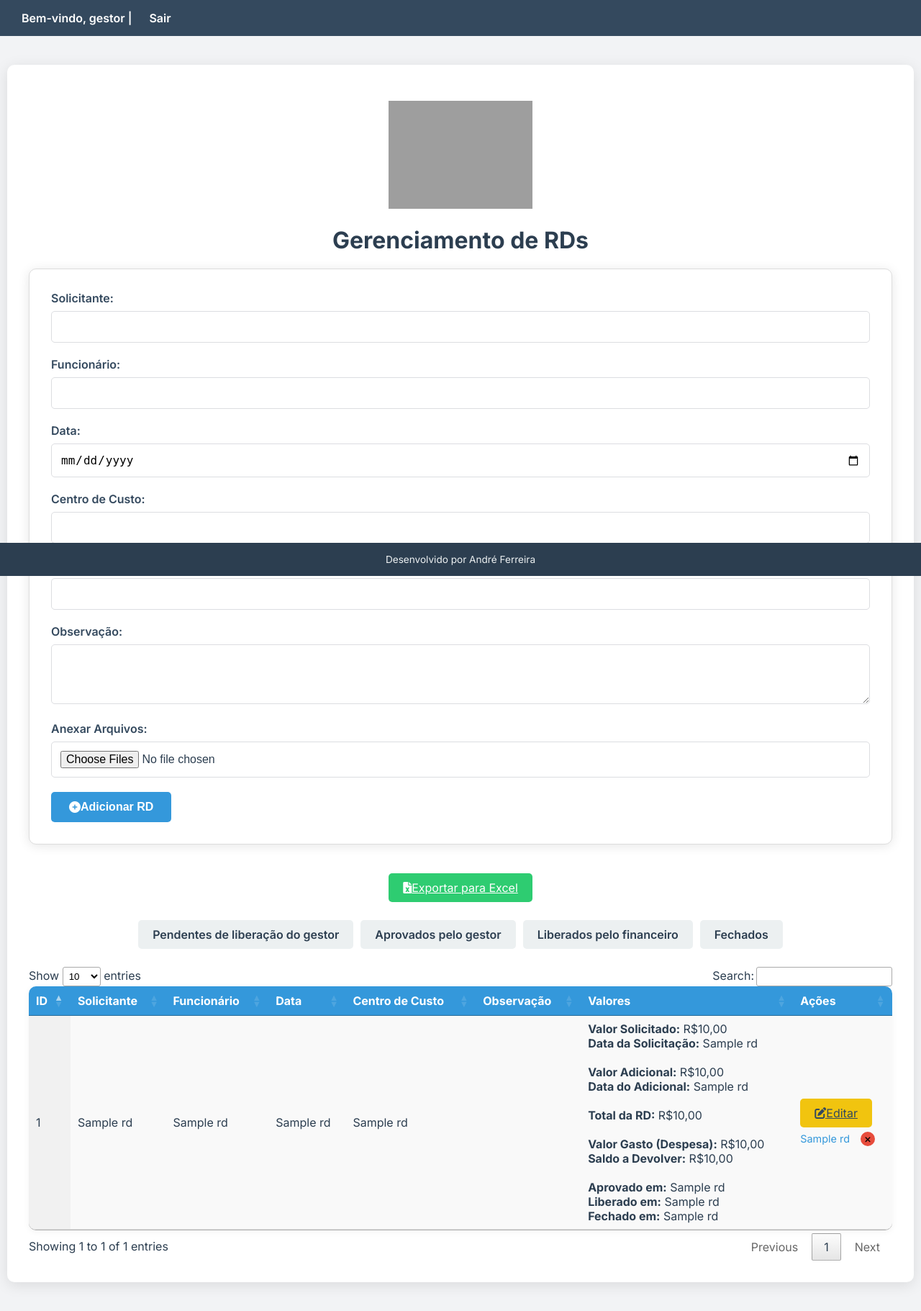
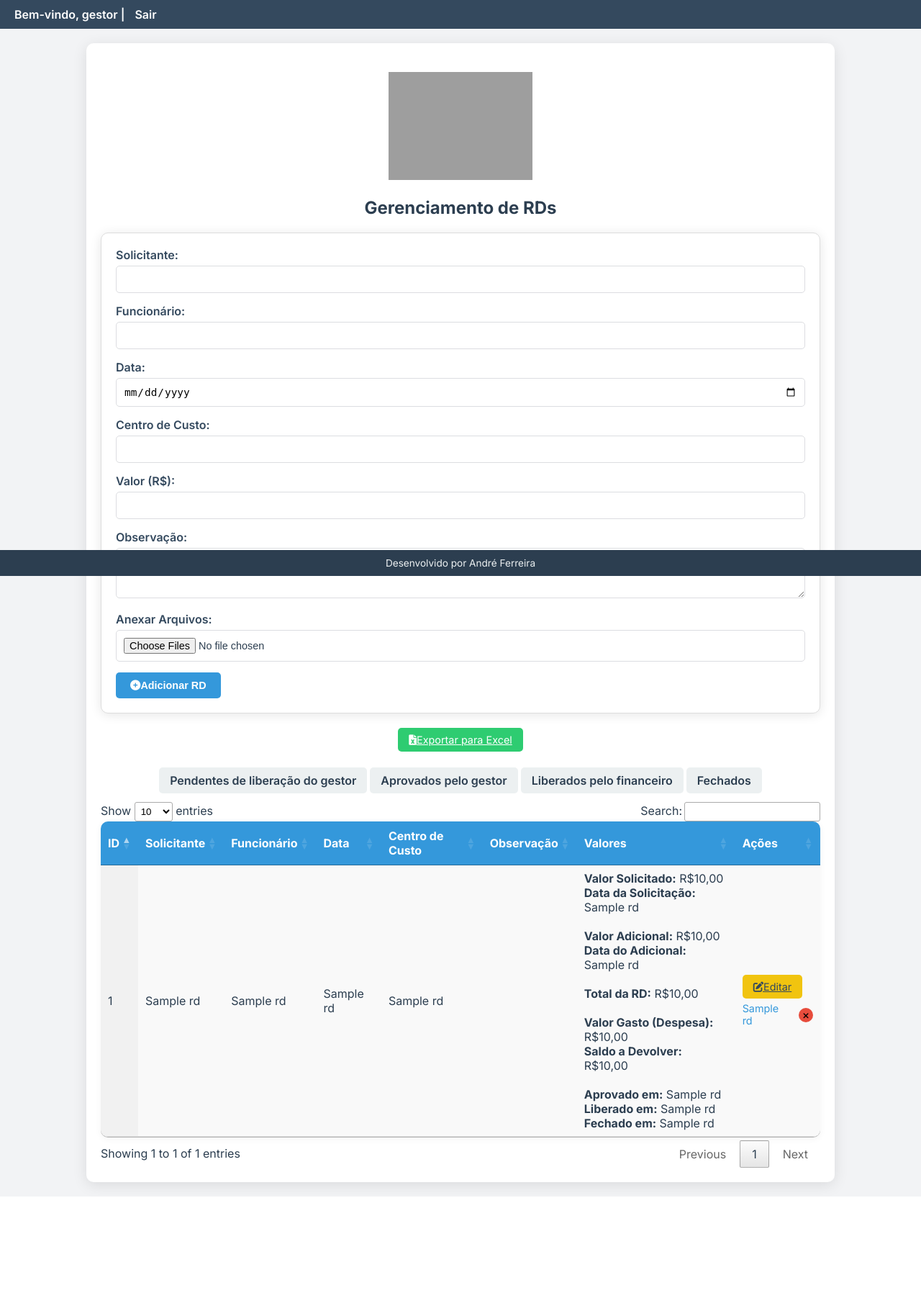
Before and after one commit to Andresaldanha3510/PROGRAMARD, a Flask app: page / in a window 1280 px wide. Shown: the whole page at 72% size. After the commit the page ends 1662 px from the top, so only its background shows below. Run offline with Flask 3, Linux system fonts and the light colour scheme; the visitor is signed in with stand-in values (Sample User, id 1); a database or web service that is not in the repository returns one stand-in record (values such as "Sample title"); some libraries are stand-ins or nearby versions; grey boxes are pictures that could not be loaded.

Commit message:
Add files via upload

```diff
--- a/templates/index.html
+++ b/templates/index.html
@@ -42,75 +40,87 @@
             padding: 0;
         }
 
-        /* ==================== TOPO E HEADER ==================== */
         .top-bar {
             background: var(--header-color);
-            padding: 15px 30px;
+            padding: 10px 20px;
             display: flex;
             justify-content: space-between;
             align-items: center;
             color: #ffffff;
         }
+
         .top-bar .user-info {
             font-weight: 600;
         }
+
         .top-bar a {
             color: #ffffff;
-            margin-left: 20px;
+            margin-left: 10px;
             display: inline-flex;
             align-items: center;
             text-decoration: none;
         }
+
         .top-bar a:hover {
             text-decoration: underline;
         }
 
-        h1, h2 {
+        h1,
+        h2 {
             text-align: center;
             margin: 20px 0;
             font-weight: 700;
         }
-        h1 { font-size: 2rem; }
-        h2 { font-size: 1.5rem; }
 
-        /* ==================== CONTAINER ==================== */
+        h1 {
+            font-size: 1.5rem;
+        }
+
+        h2 {
+            font-size: 1.2rem;
+        }
+
         .container {
-            max-width: 1200px;
-            margin: 40px auto;
-            padding: 30px;
+            max-width: 1000px;
+            margin: 20px auto;
+            padding: 20px;
             background: #ffffff;
             border-radius: 10px;
-            box-shadow: 0 4px 20px rgba(0,0,0,0.1);
+            box-shadow: 0 4px 20px rgba(0, 0, 0, 0.1);
         }
 
-        /* ==================== FORMULÁRIOS ==================== */
         .main-form {
             background: #fff;
-            margin-bottom: 40px;
+            margin-bottom: 20px;
             border: 1px solid var(--border-color);
             border-radius: 10px;
-            padding: 30px;
-            box-shadow: 0 2px 15px rgba(0,0,0,0.1);
+            padding: 20px;
+            box-shadow: 0 2px 15px rgba(0, 0, 0, 0.1);
         }
+
         .main-form label {
             display: block;
-            margin-bottom: 8px;
+            margin-bottom: 5px;
             font-weight: 600;
             color: var(--header-color);
         }
-        .main-form input, .main-form select, .main-form textarea {
+
+        .main-form input,
+        .main-form select,
+        .main-form textarea {
             width: 100%;
-            padding: 12px;
-            margin-bottom: 20px;
+            padding: 10px;
+            margin-bottom: 15px;
             border: 1px solid var(--input-border);
             border-radius: 5px;
-            font-size: 1rem;
+            font-size: 0.9rem;
             box-sizing: border-box;
         }
+
         .main-form button {
             background-color: var(--primary-color);
             color: #fff;
-            padding: 12px 25px;
+            padding: 10px 20px;
             border: none;
             border-radius: 5px;
             font-weight: 600;
@@ -118,92 +128,110 @@
             display: inline-flex;
             align-items: center;
         }
+
         .main-form button:hover {
             background-color: #2980b9;
         }
 
-        /* ==================== BOTÕES GERAIS ==================== */
-        button, .btn {
-            padding: 10px 20px;
+        button,
+        .btn {
+            padding: 8px 15px;
             border: none;
             border-radius: 5px;
-            font-size: 1rem;
+            font-size: 0.9rem;
             cursor: pointer;
             display: inline-flex;
             align-items: center;
             justify-content: center;
             transition: background-color 0.3s ease, transform 0.2s ease;
         }
+
         .btn-primary {
             background-color: var(--primary-color);
             color: #fff;
         }
+
         .btn-primary:hover {
             background-color: #2980b9;
             transform: translateY(-2px);
         }
+
         .btn-secondary {
             background-color: var(--secondary-color);
             color: #fff;
         }
+
         .btn-secondary:hover {
             background-color: #d68910;
             transform: translateY(-2px);
         }
+
         .btn-success {
             background-color: var(--success-color);
             color: #fff;
         }
+
         .btn-success:hover {
             background-color: #27ae60;
             transform: translateY(-2px);
         }
+
         .btn-danger {
             background-color: var(--danger-color);
             color: #fff;
         }
+
         .btn-danger:hover {
             background-color: #c0392b;
             transform: translateY(-2px);
         }
+
         .btn-warning {
             background-color: var(--warning-color);
             color: #34495e;
         }
+
         .btn-warning:hover {
             background-color: #d4ac0d;
             color: #fff;
             transform: translateY(-2px);
         }
 
-        /* Botões específicos */
         .btn-approve {
             background-color: var(--success-color);
         }
+
         .btn-approve:hover {
             background-color: #27ae60;
         }
+
         .btn-additional {
             background-color: var(--secondary-color);
         }
+
         .btn-additional:hover {
             background-color: #d68910;
         }
+
         .btn-fechamento {
             background-color: #8e44ad;
         }
+
         .btn-fechamento:hover {
             background-color: #7d3c98;
         }
+
         .btn-delete-rd {
             background-color: var(--danger-color);
-            padding: 8px 16px;
-            font-size: 0.85rem;
+            padding: 6px 12px;
+            font-size: 0.75rem;
             color: #fff;
         }
+
         .btn-delete-rd:hover {
             background-color: #c0392b;
         }
+
         .btn-delete-file {
             background-color: var(--danger-color);
             padding: 2px 6px;
@@ -234,130 +264,148 @@
             background-color: #fff;
             border-radius: 10px;
             overflow: hidden;
-            box-shadow: 0 2px 10px rgba(0,0,0,0.05);
+            box-shadow: 0 2px 10px rgba(0, 0, 0, 0.05);
         }
-        th, td {
-            padding: 15px;
+
+        th,
+        td {
+            padding: 10px;
             text-align: left;
             border-bottom: 1px solid var(--border-color);
         }
+
         th {
             background-color: var(--primary-color);
             color: #fff;
             font-weight: 600;
         }
-        /* Efeito hover na linha */
+
         tr:hover {
             background-color: #f9f9f9;
         }
 
-        /* Ajustes responsivos */
         @media (max-width: 768px) {
-            table, thead, tbody, th, td, tr {
+            table,
+            thead,
+            tbody,
+            th,
+            td,
+            tr {
                 display: block;
             }
+
             th {
                 position: absolute;
                 top: -9999px;
                 left: -9999px;
             }
+
             tr {
                 margin-bottom: 15px;
             }
+
             td {
                 border: none;
                 position: relative;
                 padding-left: 50%;
                 white-space: pre-wrap;
             }
+
             td::before {
                 content: attr(data-label);
                 position: absolute;
                 left: 15px;
                 font-weight: 600;
             }
-            .btn, .btn-delete-rd {
+
+            .btn,
+            .btn-delete-rd {
                 width: 100%;
                 margin-bottom: 10px;
             }
         }
 
-        /* ==================== ARQUIVOS (links) ==================== */
         .arquivo-container {
             display: flex;
             align-items: center;
             margin-top: 5px;
         }
+
         .arquivo-link {
             text-decoration: none;
             color: var(--primary-color);
             font-size: 0.9rem;
             margin-right: 10px;
         }
+
         .arquivo-link:hover {
             text-decoration: underline;
         }
 
-        /* ==================== MENSAGEM DE ERRO ==================== */
         .error-message {
             color: var(--danger-color);
             font-size: 0.85rem;
             margin-bottom: 15px;
         }
 
-        /* ==================== FOOTER ==================== */
         footer {
             text-align: center;
             color: var(--footer-text);
             font-size: 0.85rem;
-            padding: 15px 0;
+            padding: 10px 0;
             background-color: var(--footer-background);
             position: fixed;
             width: 100%;
             bottom: 0;
         }
 
-        /* ==================== ABAS (TABS) ==================== */
         .tabs {
             margin-top: 20px;
         }
+
         .tabs input[type="radio"] {
             display: none;
         }
+
         .tab-labels {
             display: flex;
             justify-content: center;
-            margin-bottom: 20px;
+            margin-bottom: 10px;
             flex-wrap: wrap;
         }
+
         .tab-labels label {
             background-color: #ecf0f1;
-            padding: 10px 20px;
-            margin: 5px;
+            padding: 8px 15px;
+            margin: 2px;
             border-radius: 5px;
             cursor: pointer;
             transition: background-color 0.3s;
             font-weight: 600;
         }
+
         .tab-labels label:hover {
             background-color: #ddd;
         }
+
         .tab-content {
             display: none;
         }
-        input[type="radio"]:checked + label {
+
+        input[type="radio"]:checked+label {
             background-color: var(--primary-color);
             color: #fff;
         }
-        /* Quando o input está marcado, exibimos o conteúdo: */
-        #tab1:checked ~ .content #content1,
-        #tab2:checked ~ .content #content2,
-        #tab3:checked ~ .content #content3,
-        #tab4:checked ~ .content #content4 {
+
+        #tab1:checked~.content #content1,
+        #tab2:checked~.content #content2,
+        #tab3:checked~.content #content3,
+        #tab4:checked~.content #content4 {
             display: block;
         }
     </style>
 </head>
+
 <body>
 
     {% if user_role is defined %}
```
Also changed, not shown: other parts of templates/index.html (+23 -56 lines). Lines whose indentation alone changed are shown as unchanged.
